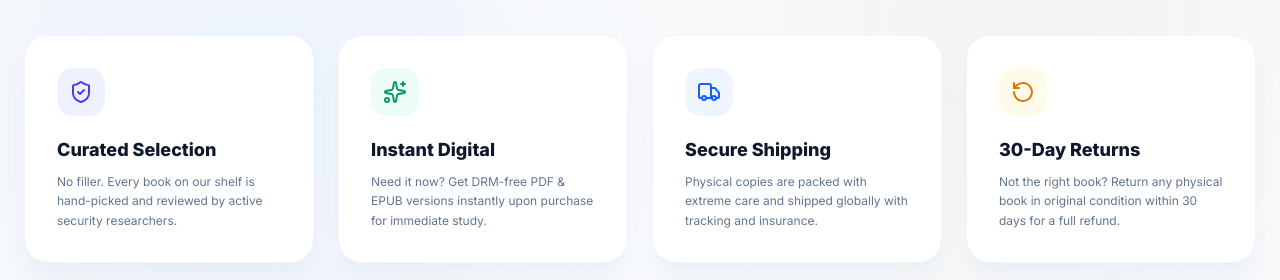
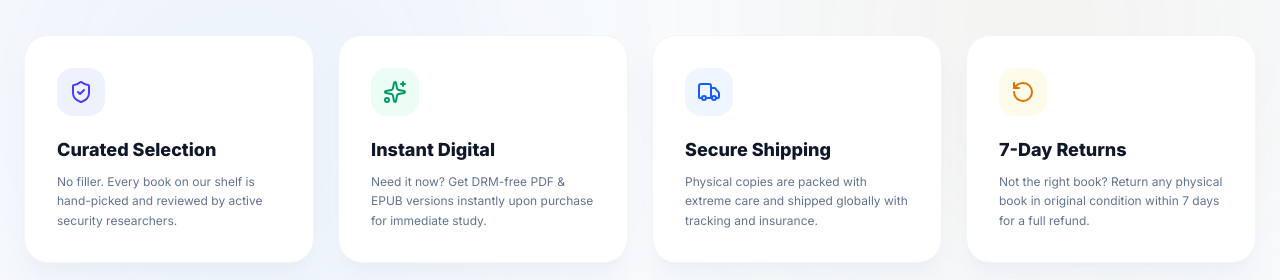
Before and after one commit to jamesbytes01-ops/CipherShelf, a React (Vite) app: page / in a window 1280 px wide. Shown: the part 3340-3620 px from the top of the page. Built offline with nearby package versions, Linux system fonts and the light colour scheme.

Commit message:
updated website

```diff
--- a/src/pages/BookDetails.jsx
+++ b/src/pages/BookDetails.jsx
@@ -194,7 +194,7 @@ export default function BookDetails() {
             </div>
             <div className="flex items-center gap-2">
               <RotateCcw className="w-4 h-4 text-slate-400" />
-              <span>30-Day Hassle-Free Returns</span>
+              <span>7-Day Hassle-Free Returns</span>
             </div>
           </div>
         </div>
--- a/src/pages/Home.jsx
+++ b/src/pages/Home.jsx
@@ -466,8 +466,8 @@ export default function Home() {
                 <RotateCcw className="w-6 h-6" />
               </div>
               <div>
-                <h4 className="font-extrabold text-slate-900 text-lg mb-2">30-Day Returns</h4>
-                <p className="text-xs text-slate-500 leading-relaxed">Not the right book? Return any physical book in original condition within 30 days for a full refund.</p>
+                <h4 className="font-extrabold text-slate-900 text-lg mb-2">7-Day Returns</h4>
+                <p className="text-xs text-slate-500 leading-relaxed">Not the right book? Return any physical book in original condition within 7 days for a full refund.</p>
               </div>
             </div>
           </div>
```
